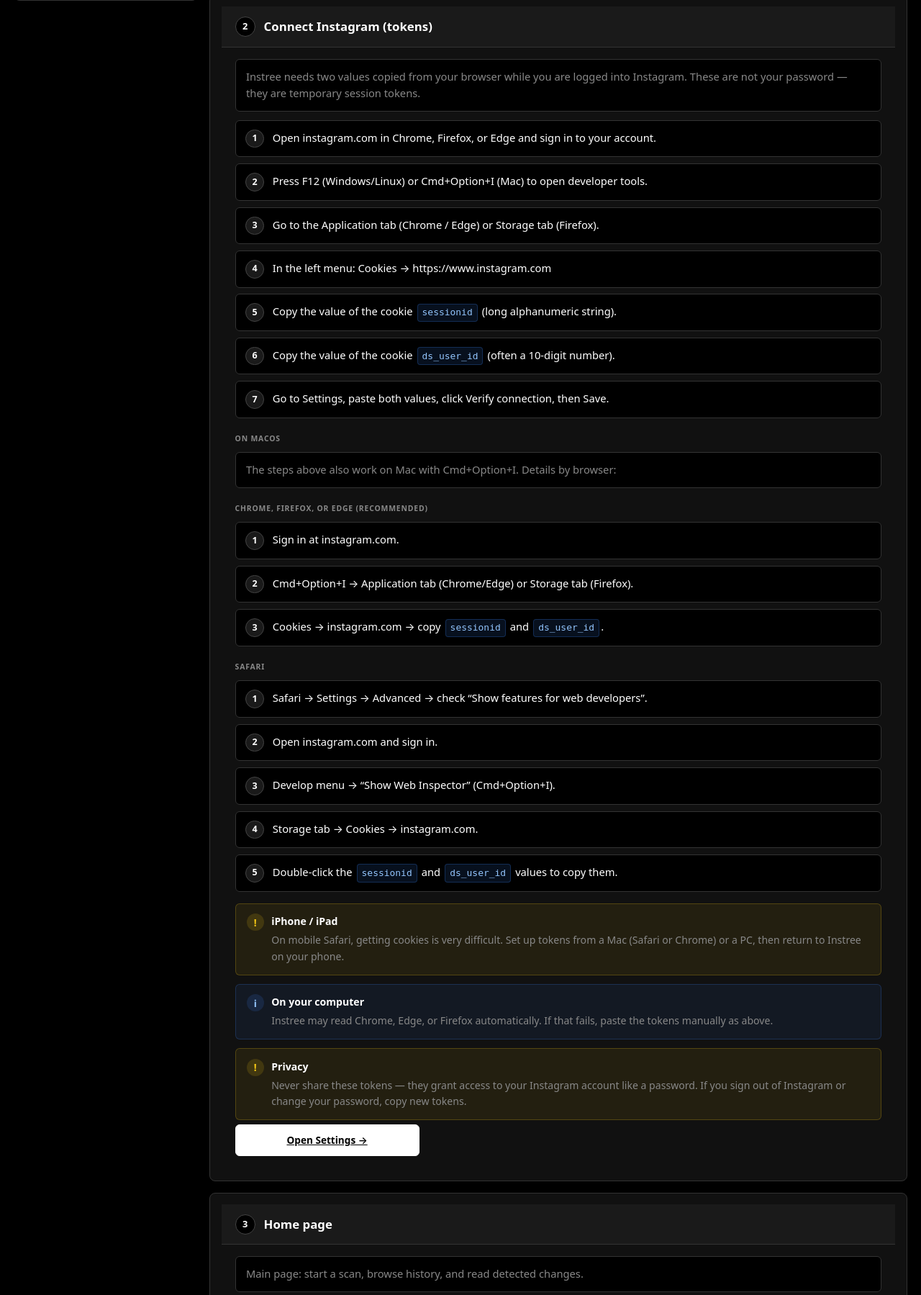
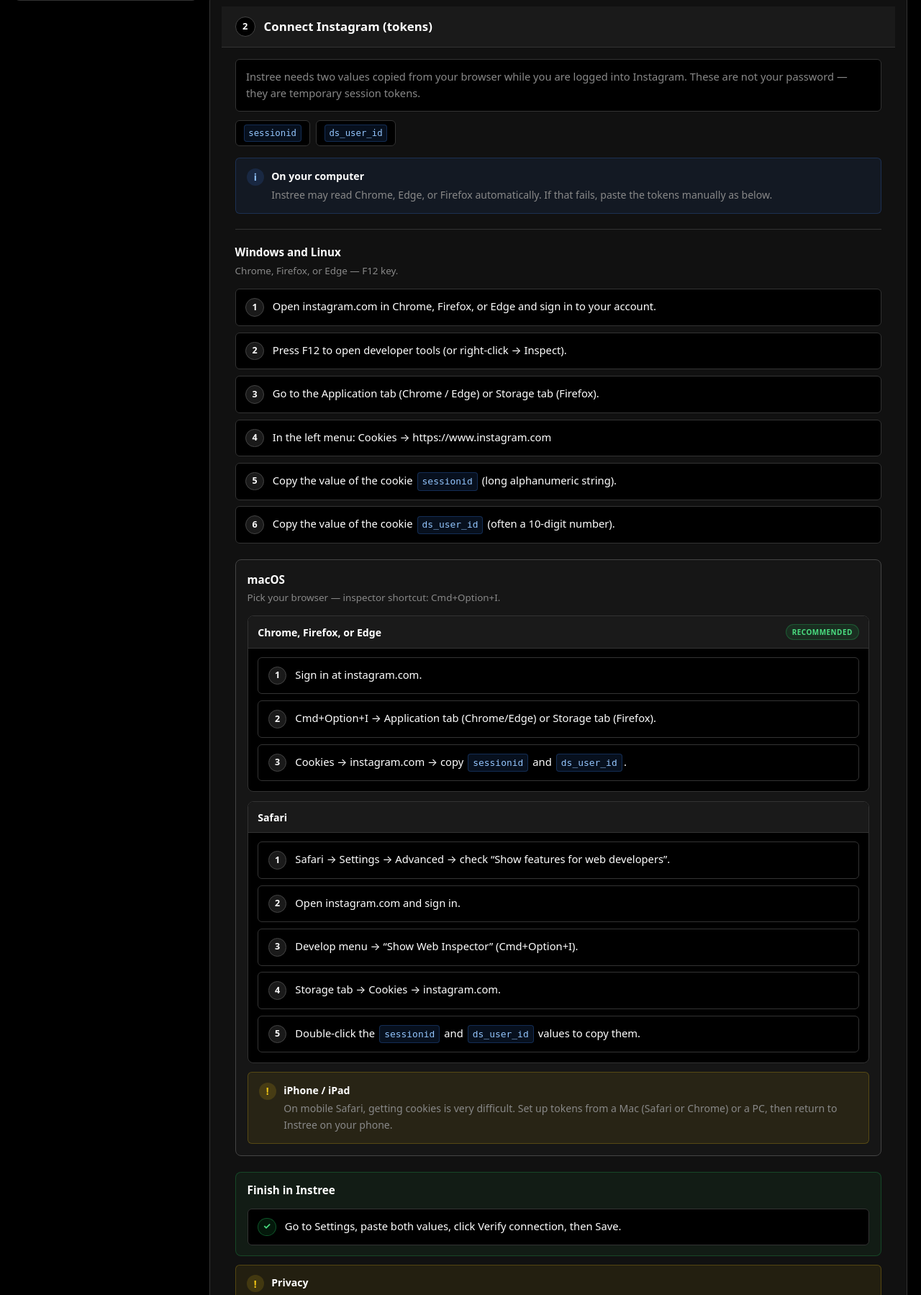
Before and after one commit to CloudDown/instree, a FastAPI app: page /help in a window 1280 px wide. Shown: the part 422-2221 px from the top of the page at 72% size. Run offline with FastAPI, Linux system fonts and the light colour scheme; data that the repository does not hold is empty.

Commit message:
Restructurer le guide tokens par plateforme dans la page Aide.
Sépare Windows/Linux et macOS, met en avant les cookies cibles et ajoute une étape finale dans Instree.

Co-authored-by: Cursor <cursoragent@cursor.com>

```diff
--- a/instree/web/static/locales/en.json
+++ b/instree/web/static/locales/en.json
@@ -215,6 +215,11 @@
   "help.tokens.intro": "Instree needs two values copied from your browser while you are logged into Instagram. These are not your password — they are temporary session tokens.",
   "help.tokens.step1": "Open instagram.com in Chrome, Firefox, or Edge and sign in to your account.",
   "help.tokens.step2": "Press F12 (Windows/Linux) or Cmd+Option+I (Mac) to open developer tools.",
+  "help.tokens.winTitle": "Windows and Linux",
+  "help.tokens.winHint": "Chrome, Firefox, or Edge — F12 key.",
+  "help.tokens.winStep2": "Press F12 to open developer tools (or right-click → Inspect).",
+  "help.tokens.recommended": "Recommended",
+  "help.tokens.finishTitle": "Finish in Instree",
   "help.tokens.step3": "Go to the Application tab (Chrome / Edge) or Storage tab (Firefox).",
   "help.tokens.step4": "In the left menu: Cookies → https://www.instagram.com",
   "help.tokens.step5": "Copy the value of the cookie",
@@ -225,12 +230,12 @@
   "help.tokens.webTitle": "On this server (Web)",
   "help.tokens.webNote": "Instree cannot read your browser remotely — you must paste the tokens yourself. After saving, the first scan (baseline) starts automatically.",
   "help.tokens.desktopTitle": "On your computer",
-  "help.tokens.desktopNote": "Instree may read Chrome, Edge, or Firefox automatically. If that fails, paste the tokens manually as above.",
+  "help.tokens.desktopNote": "Instree may read Chrome, Edge, or Firefox automatically. If that fails, paste the tokens manually as below.",
   "help.tokens.securityTitle": "Privacy",
   "help.tokens.security": "Never share these tokens — they grant access to your Instagram account like a password. If you sign out of Instagram or change your password, copy new tokens.",
-  "help.tokens.macosTitle": "On macOS",
-  "help.tokens.macosHint": "The steps above also work on Mac with Cmd+Option+I. Details by browser:",
-  "help.tokens.macosChromeTitle": "Chrome, Firefox, or Edge (recommended)",
+  "help.tokens.macosTitle": "macOS",
+  "help.tokens.macosHint": "Pick your browser — inspector shortcut: Cmd+Option+I.",
+  "help.tokens.macosChromeTitle": "Chrome, Firefox, or Edge",
   "help.tokens.macosChrome1": "Sign in at instagram.com.",
   "help.tokens.macosChrome2": "Cmd+Option+I → Application tab (Chrome/Edge) or Storage tab (Firefox).",
   "help.tokens.macosChrome3": "Cookies → instagram.com → copy",
--- a/instree/web/static/style.css
+++ b/instree/web/static/style.css
@@ -553,6 +553,131 @@ body {
   font-size: 0.92rem;
 }
 
+.help-token-targets {
+  display: flex;
+  flex-wrap: wrap;
+  gap: 0.5rem;
+  margin: 0 0 1rem;
+}
+
+.help-token-chip {
+  display: inline-flex;
+  padding: 0.35rem 0.55rem;
+  border-radius: 6px;
+  background: var(--bg);
+  border: 1px solid var(--border);
+}
+
+.help-path {
+  margin-top: 1.35rem;
+  padding-top: 1.25rem;
+  border-top: 1px solid var(--border);
+}
+
+.help-path-macos {
+  padding: 1rem;
+  border: 1px solid var(--border-light);
+  border-radius: 8px;
+  background: rgba(255, 255, 255, 0.02);
+}
+
+.help-path-finish {
+  padding: 0.85rem 1rem;
+  border: 1px solid rgba(34, 197, 94, 0.25);
+  border-radius: 8px;
+  background: rgba(34, 197, 94, 0.06);
+}
+
+.help-path-head {
+  margin-bottom: 0.85rem;
+}
+
+.help-path-title {
+  margin: 0 0 0.25rem;
+  font-size: 0.95rem;
+  font-weight: 650;
+  color: var(--text);
+}
+
+.help-path-lead {
+  margin: 0;
+  font-size: 0.84rem;
+  color: var(--muted);
+  line-height: 1.45;
+}
+
+.help-browser-block {
+  margin-bottom: 0.85rem;
+  border: 1px solid var(--border);
+  border-radius: 8px;
+  overflow: hidden;
+  background: var(--bg);
+}
+
+.help-browser-block:last-of-type {
+  margin-bottom: 0;
+}
+
+.help-browser-block-safari {
+  margin-top: 0.85rem;
+}
+
+.help-browser-head {
+  display: flex;
+  align-items: center;
+  justify-content: space-between;
+  gap: 0.65rem;
+  padding: 0.65rem 0.85rem;
+  border-bottom: 1px solid var(--border);
+  background: var(--surface-2);
+}
+
+.help-browser-title {
+  margin: 0;
+  font-size: 0.88rem;
+  font-weight: 650;
+}
+
+.help-browser-badge {
+  flex-shrink: 0;
+  padding: 0.18rem 0.5rem;
+  border-radius: 999px;
+  font-size: 0.62rem;
+  font-weight: 600;
+  letter-spacing: 0.05em;
+  text-transform: uppercase;
+  color: #4ade80;
+  background: rgba(34, 197, 94, 0.12);
+  border: 1px solid rgba(34, 197, 94, 0.28);
+}
+
+.help-browser-body {
+  padding: 0.75rem 0.85rem 0.85rem;
+}
+
+.help-browser-body .help-step-list {
+  margin-bottom: 0;
+}
+
+.help-path .help-step-list {
+  margin-bottom: 0;
+}
+
+.help-step-finish {
+  border-color: rgba(34, 197, 94, 0.28);
+  background: rgba(34, 197, 94, 0.08);
+}
+
+.help-step-finish .help-step-num {
+  color: #4ade80;
+  border-color: rgba(34, 197, 94, 0.35);
+  background: rgba(34, 197, 94, 0.12);
+}
+
+.help-callout-compact {
+  margin-top: 0.85rem;
+}
+
 .help-subtitle {
   margin: 1.35rem 0 0.65rem;
   font-size: 0.65rem;
--- a/instree/web/templates/help.html
+++ b/instree/web/templates/help.html
@@ -66,6 +66,34 @@
         <div class="help-block-body">
           <p class="help-intro" data-i18n="help.tokens.intro">Instree a besoin de deux valeurs copiées depuis ton navigateur, là où tu es déjà connecté à Instagram. Ce ne sont pas ton mot de passe : ce sont des jetons de session temporaires.</p>
 
+          <div class="help-token-targets">
+            <span class="help-token-chip"><code class="help-code">sessionid</code></span>
+            <span class="help-token-chip"><code class="help-code">ds_user_id</code></span>
+          </div>
+
+          {% if web_mode %}
+          <aside class="help-callout help-callout-info">
+            <span class="help-callout-icon" aria-hidden="true">ℹ</span>
+            <div>
+              <strong data-i18n="help.tokens.webTitle">Sur ce serveur (Web)</strong>
+              <p data-i18n="help.tokens.webNote">Instree ne peut pas lire ton navigateur à distance : tu dois coller les codes toi-même. Après l'enregistrement, la première analyse (baseline) démarre automatiquement.</p>
+            </div>
+          </aside>
+          {% else %}
+          <aside class="help-callout help-callout-info">
+            <span class="help-callout-icon" aria-hidden="true">ℹ</span>
+            <div>
+              <strong data-i18n="help.tokens.desktopTitle">Sur ton ordinateur</strong>
+              <p data-i18n="help.tokens.desktopNote">Instree peut parfois lire Chrome, Edge ou Firefox automatiquement. Si ça ne marche pas, colle les codes à la main comme ci-dessous.</p>
+            </div>
+          </aside>
+          {% endif %}
+
+          <section class="help-path" aria-labelledby="help-path-win">
+            <header class="help-path-head">
+              <h4 class="help-path-title" id="help-path-win" data-i18n="help.tokens.winTitle">Windows et Linux</h4>
+              <p class="help-path-lead" data-i18n="help.tokens.winHint">Chrome, Firefox ou Edge — touche F12.</p>
+            </header>
             <ol class="help-step-list">
             <li class="help-step">
               <span class="help-step-num">1</span>
@@ -73,7 +101,7 @@
             </li>
             <li class="help-step">
               <span class="help-step-num">2</span>
-              <p data-i18n="help.tokens.step2">Appuie sur F12 (ou clic droit → Inspecter) pour ouvrir les outils développeur.</p>
+              <p data-i18n="help.tokens.winStep2">Appuie sur F12 pour ouvrir les outils développeur (ou clic droit → Inspecter).</p>
             </li>
             <li class="help-step">
               <span class="help-step-num">3</span>
@@ -99,16 +127,21 @@
                 <span data-i18n="help.tokens.step6b">(souvent un numéro à 10 chiffres).</span>
               </p>
             </li>
-            <li class="help-step">
-              <span class="help-step-num">7</span>
-              <p data-i18n="help.tokens.step7">Va dans Paramètres, colle les deux codes, clique « Vérifier la connexion », puis « Enregistrer ».</p>
-            </li>
           </ol>
+          </section>
 
-          <h4 class="help-subtitle" data-i18n="help.tokens.macosTitle">Sur macOS</h4>
-          <p class="help-intro" data-i18n="help.tokens.macosHint">Les étapes ci-dessus fonctionnent aussi sur Mac avec Cmd+Option+I. Voici le détail selon ton navigateur.</p>
+          <section class="help-path help-path-macos" aria-labelledby="help-path-macos">
+            <header class="help-path-head">
+              <h4 class="help-path-title" id="help-path-macos" data-i18n="help.tokens.macosTitle">macOS</h4>
+              <p class="help-path-lead" data-i18n="help.tokens.macosHint">Choisis ton navigateur — raccourci inspecteur : Cmd+Option+I.</p>
+            </header>
 
-          <h4 class="help-subtitle" data-i18n="help.tokens.macosChromeTitle">Chrome, Firefox ou Edge (recommandé)</h4>
+            <div class="help-browser-block">
+              <header class="help-browser-head">
+                <h5 class="help-browser-title" data-i18n="help.tokens.macosChromeTitle">Chrome, Firefox ou Edge</h5>
+                <span class="help-browser-badge" data-i18n="help.tokens.recommended">Recommandé</span>
+              </header>
+              <div class="help-browser-body">
           <ol class="help-step-list">
             <li class="help-step">
               <span class="help-step-num">1</span>
@@ -128,8 +161,14 @@
               </p>
             </li>
           </ol>
+              </div>
+            </div>
 
-          <h4 class="help-subtitle" data-i18n="help.tokens.macosSafariTitle">Safari</h4>
+            <div class="help-browser-block help-browser-block-safari">
+              <header class="help-browser-head">
+                <h5 class="help-browser-title" data-i18n="help.tokens.macosSafariTitle">Safari</h5>
+              </header>
+              <div class="help-browser-body">
           <ol class="help-step-list">
             <li class="help-step">
               <span class="help-step-num">1</span>
@@ -158,32 +197,29 @@
               </p>
             </li>
           </ol>
+              </div>
+            </div>
 
-          <aside class="help-callout help-callout-warn">
+            <aside class="help-callout help-callout-warn help-callout-compact">
               <span class="help-callout-icon" aria-hidden="true">!</span>
               <div>
                 <strong data-i18n="help.tokens.macosIosTitle">iPhone / iPad</strong>
                 <p data-i18n="help.tokens.macosIosNote">Sur Safari mobile, récupérer les cookies est très difficile. Configure les codes depuis un Mac (Safari ou Chrome) ou un PC, puis reviens sur Instree sur ton téléphone.</p>
               </div>
             </aside>
+          </section>
 
-          {% if web_mode %}
-          <aside class="help-callout help-callout-info">
-            <span class="help-callout-icon" aria-hidden="true">ℹ</span>
-            <div>
-              <strong data-i18n="help.tokens.webTitle">Sur ce serveur (Web)</strong>
-              <p data-i18n="help.tokens.webNote">Instree ne peut pas lire ton navigateur à distance : tu dois coller les codes toi-même. Après l'enregistrement, la première analyse (baseline) démarre automatiquement.</p>
-            </div>
-          </aside>
-          {% else %}
-          <aside class="help-callout help-callout-info">
-            <span class="help-callout-icon" aria-hidden="true">ℹ</span>
-            <div>
-              <strong data-i18n="help.tokens.desktopTitle">Sur ton ordinateur</strong>
-              <p data-i18n="help.tokens.desktopNote">Instree peut parfois lire Chrome, Edge ou Firefox automatiquement. Si ça ne marche pas, colle les codes à la main comme ci-dessus.</p>
-            </div>
-          </aside>
-          {% endif %}
+          <section class="help-path help-path-finish" aria-labelledby="help-path-finish">
+            <header class="help-path-head">
+              <h4 class="help-path-title" id="help-path-finish" data-i18n="help.tokens.finishTitle">Terminer dans Instree</h4>
+            </header>
+            <ol class="help-step-list">
+              <li class="help-step help-step-finish">
+                <span class="help-step-num">✓</span>
+                <p data-i18n="help.tokens.step7">Va dans Paramètres, colle les deux codes, clique « Vérifier la connexion », puis « Enregistrer ».</p>
+              </li>
+            </ol>
+          </section>
 
           <aside class="help-callout help-callout-warn">
             <span class="help-callout-icon" aria-hidden="true">!</span>
```
Also changed, not shown: instree/web/static/locales/es.json (+9 -4 lines), instree/web/static/locales/fr.json (+9 -4 lines). Lines whose indentation alone changed are shown as unchanged.
